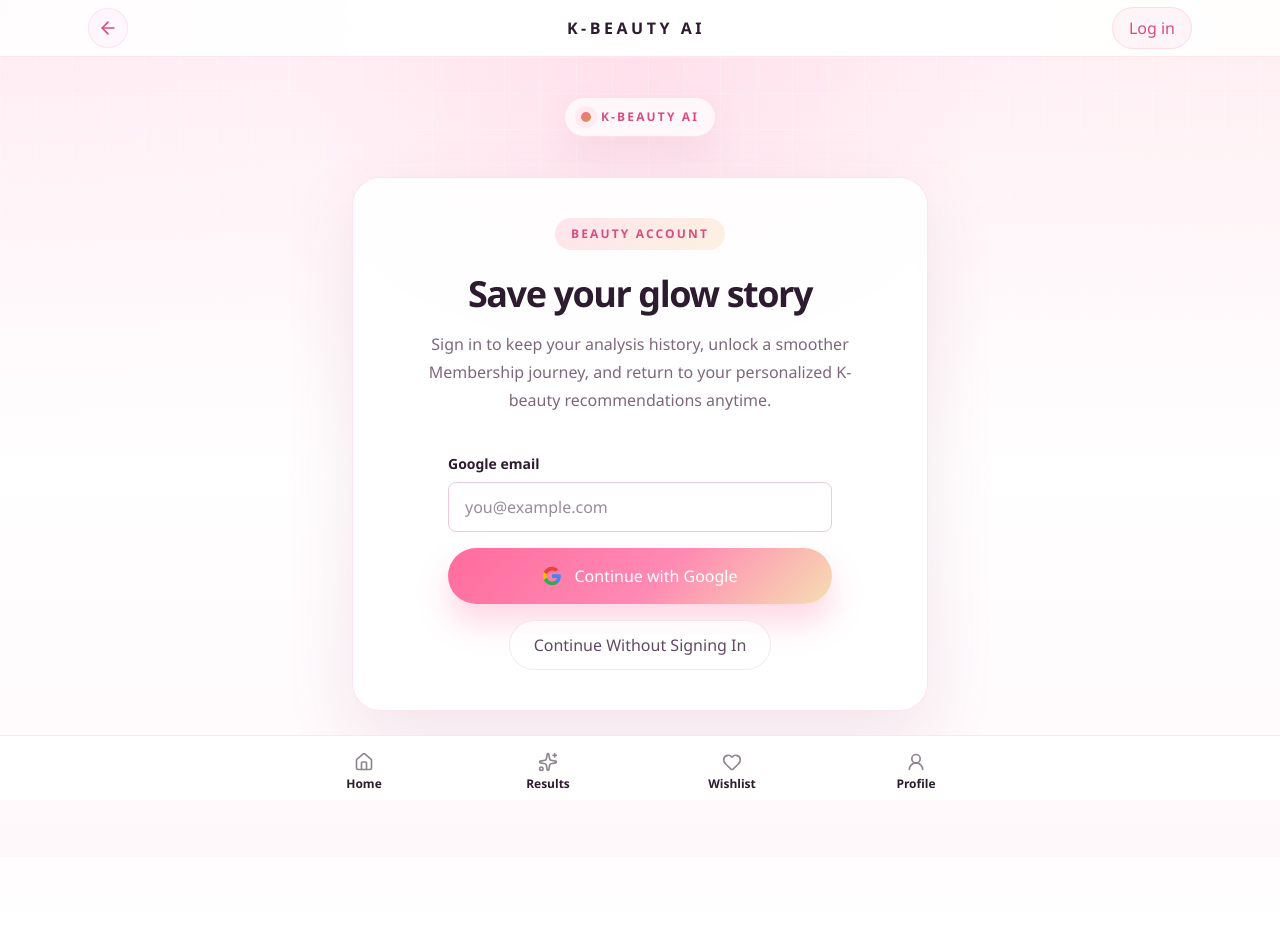
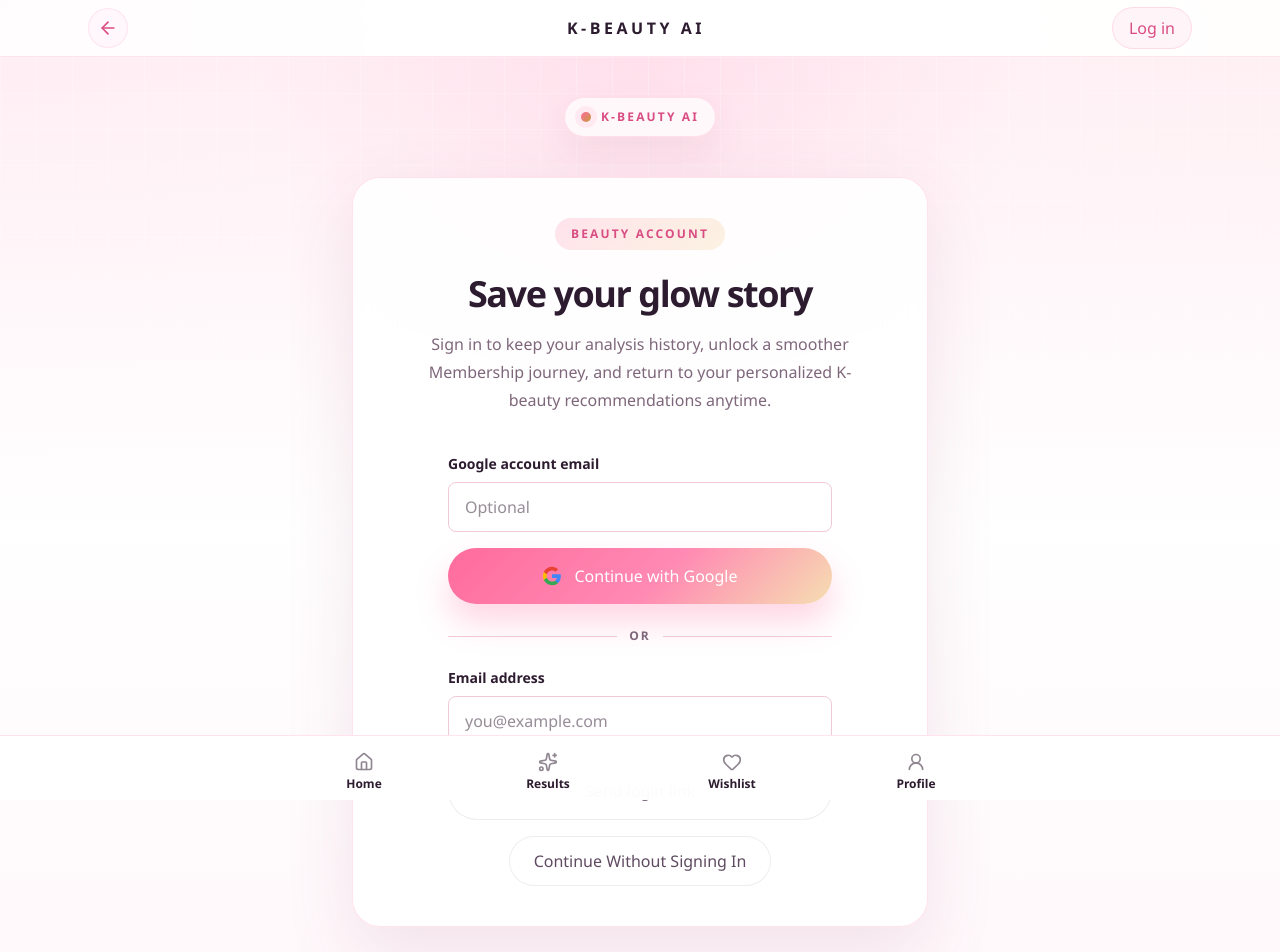
Before and after one commit to leeyaehun/kbeauty-ai, a Next.js app: page /login in a window 1280 px wide. Shown: the top 952 px of the page. Built offline with nearby package versions, Linux system fonts and the light colour scheme; no server answers.

Commit message:
Add email login alongside Google auth

```diff
--- a/src/app/auth/callback/route.ts
+++ b/src/app/auth/callback/route.ts
@@ -1,6 +1,14 @@
 import { NextRequest, NextResponse } from 'next/server'
 
 import { createServerSupabaseClient } from '@/lib/supabase'
+
+function getSafeRedirectPath(redirect: string | null) {
+  if (!redirect || !redirect.startsWith('/') || redirect.startsWith('//')) {
+    return '/analyze'
+  }
+
+  return redirect
+}
 
 export async function GET(req: NextRequest) {
   const { searchParams, origin } = new URL(req.url)
@@ -16,5 +24,5 @@
     return NextResponse.redirect(`${origin}/api/stripe/checkout-redirect`)
   }
 
-  return NextResponse.redirect(`${origin}/analyze`)
+  return NextResponse.redirect(`${origin}${getSafeRedirectPath(redirect)}`)
 }
--- a/src/app/login/page.tsx
+++ b/src/app/login/page.tsx
@@ -10,12 +10,19 @@
   const router = useRouter()
   const supabase = createClient()
   const [redirect, setRedirect] = useState('')
+  const [googleEmail, setGoogleEmail] = useState('')
   const [email, setEmail] = useState('')
+  const [emailLoading, setEmailLoading] = useState(false)
+  const [emailSent, setEmailSent] = useState(false)
+  const [authError, setAuthError] = useState('')
 
   useEffect(() => {
     const value = new URLSearchParams(window.location.search).get('redirect')
     setRedirect(value ?? '')
   }, [])
+
+  const getCallbackUrl = () =>
+    `${process.env.NEXT_PUBLIC_SITE_URL || window.location.origin}/auth/callback?redirect=${encodeURIComponent(redirect)}`
 
   const handleGoogleLogin = async (event?: FormEvent<HTMLFormElement>) => {
     event?.preventDefault()
@@ -23,10 +30,40 @@
     await supabase.auth.signInWithOAuth({
       provider: 'google',
       options: getGoogleOAuthOptions(
-        `${process.env.NEXT_PUBLIC_SITE_URL || window.location.origin}/auth/callback?redirect=${redirect}`,
-        email
+        getCallbackUrl(),
+        googleEmail
       ),
     })
+  }
+
+  const handleEmailLogin = async (event: FormEvent<HTMLFormElement>) => {
+    event.preventDefault()
+
+    const trimmedEmail = email.trim()
+    if (!trimmedEmail) {
+      return
+    }
+
+    setEmailLoading(true)
+    setEmailSent(false)
+    setAuthError('')
+
+    const { error } = await supabase.auth.signInWithOtp({
+      email: trimmedEmail,
+      options: {
+        emailRedirectTo: getCallbackUrl(),
+        shouldCreateUser: true,
+      },
+    })
+
+    setEmailLoading(false)
+
+    if (error) {
+      setAuthError(error.message)
+      return
+    }
+
+    setEmailSent(true)
   }
 
   return (
@@ -48,18 +85,19 @@
               Sign in to keep your analysis history, unlock a smoother Membership journey, and return to your personalized K-beauty recommendations anytime.
             </p>
 
-            <form onSubmit={handleGoogleLogin} className="mx-auto w-full max-w-sm">
+            <div className="mx-auto w-full max-w-sm">
+              <form onSubmit={handleGoogleLogin}>
                 <label htmlFor="google-email" className="mb-2 block text-left text-sm font-semibold text-[var(--ink)]">
-                Google email
+                  Google account email
                 </label>
                 <input
                   id="google-email"
                   type="email"
                   inputMode="email"
                   autoComplete="email"
-                value={email}
-                onChange={(event) => setEmail(event.target.value)}
-                placeholder="you@example.com"
+                  value={googleEmail}
+                  onChange={(event) => setGoogleEmail(event.target.value)}
+                  placeholder="Optional"
                   className="mb-4 w-full rounded-[8px] border border-[#f0c8d8] bg-white/80 px-4 py-3 text-sm text-[var(--ink)] outline-none transition focus:border-[#ff6b9d] focus:ring-4 focus:ring-[#ff6b9d]/15"
                 />
                 <button
@@ -76,6 +114,49 @@
                 </button>
               </form>
 
+              <div className="my-6 flex items-center gap-3">
+                <div className="h-px flex-1 bg-[#f0c8d8]" />
+                <span className="text-xs font-semibold uppercase tracking-[0.16em] text-[var(--muted)]">or</span>
+                <div className="h-px flex-1 bg-[#f0c8d8]" />
+              </div>
+
+              <form onSubmit={handleEmailLogin}>
+                <label htmlFor="email-login" className="mb-2 block text-left text-sm font-semibold text-[var(--ink)]">
+                  Email address
+                </label>
+                <input
+                  id="email-login"
+                  type="email"
+                  inputMode="email"
+                  autoComplete="email"
+                  required
+                  value={email}
+                  onChange={(event) => setEmail(event.target.value)}
+                  placeholder="you@example.com"
+                  className="mb-4 w-full rounded-[8px] border border-[#f0c8d8] bg-white/80 px-4 py-3 text-sm text-[var(--ink)] outline-none transition focus:border-[#ff6b9d] focus:ring-4 focus:ring-[#ff6b9d]/15"
+                />
+                <button
+                  type="submit"
+                  disabled={emailLoading}
+                  className="brand-button-ghost w-full px-6 py-4 font-semibold disabled:cursor-not-allowed disabled:opacity-60"
+                >
+                  {emailLoading ? 'Sending link...' : 'Send login link'}
+                </button>
+              </form>
+
+              {emailSent ? (
+                <p className="mt-4 rounded-[8px] bg-[#f6deb1]/35 px-4 py-3 text-left text-sm leading-6 text-[var(--ink)]">
+                  Check your inbox for a secure login link.
+                </p>
+              ) : null}
+
+              {authError ? (
+                <p className="mt-4 rounded-[8px] bg-red-50 px-4 py-3 text-left text-sm leading-6 text-red-700">
+                  {authError}
+                </p>
+              ) : null}
+            </div>
+
             <button
               onClick={() => router.push('/analyze')}
               className="brand-button-ghost mt-4 px-6 py-3 text-sm font-semibold"
--- a/src/app/profile/page.tsx
+++ b/src/app/profile/page.tsx
@@ -6,7 +6,6 @@
 import type { User } from '@supabase/supabase-js'
 
 import RegionModal from '@/components/RegionModal'
-import { getGoogleOAuthOptions } from '@/lib/auth'
 import { REGION_STORAGE_KEY, isShoppingRegion, type ShoppingRegion } from '@/lib/region'
 import { createClient } from '@/lib/supabase'
 
@@ -105,17 +104,6 @@
   const profileName = useMemo(() => getProfileName(user), [user])
   const profileImage = useMemo(() => getProfileImage(user), [user])
 
-  const handleGoogleLogin = async () => {
-    const supabase = createClient()
-
-    await supabase.auth.signInWithOAuth({
-      provider: 'google',
-      options: getGoogleOAuthOptions(
-        `${process.env.NEXT_PUBLIC_SITE_URL || window.location.origin}/auth/callback?redirect=/profile`
-      ),
-    })
-  }
-
   const handleSignOut = async () => {
     const supabase = createClient()
     await supabase.auth.signOut()
@@ -188,10 +176,10 @@
 
             <button
               type="button"
-              onClick={handleGoogleLogin}
+              onClick={() => router.push('/login?redirect=/profile')}
               className="brand-button-primary mx-auto mt-8 flex w-full max-w-sm items-center justify-center gap-3 px-6 py-4 font-semibold"
             >
-              Continue with Google
+              Sign in
             </button>
           </div>
         </div>
```
Lines whose indentation alone changed are shown as unchanged.
